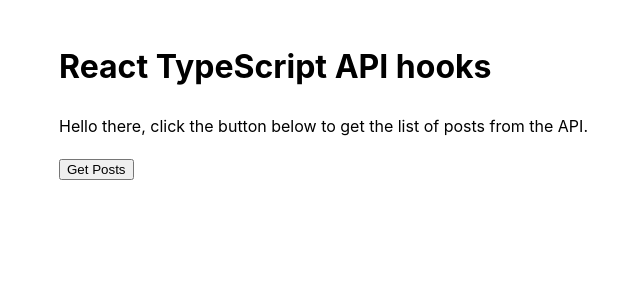
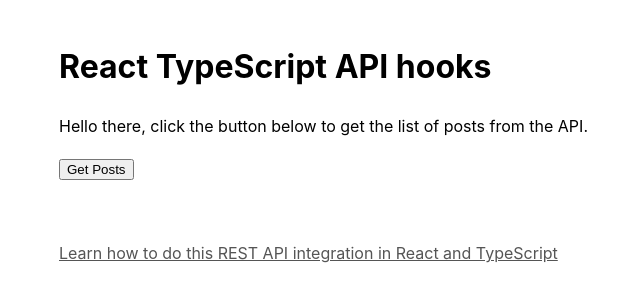
Before and after one commit to dominicarrojado/react-typescript-api-hooks, a React (Create React App) app: page / in a window 1280 px wide. Shown: the top 302 px of the page, without its empty margins (296-936 px from the left). Built offline with nearby package versions, Linux system fonts and the light colour scheme.

Commit message:
add link to blog

```diff
--- a/src/App.css
+++ b/src/App.css
@@ -24,3 +24,16 @@
 .post p {
   color: #777;
 }
+
+.footer {
+  padding: 60px 0 30px;
+}
+
+.footer a {
+  color: #555555;
+  text-decoration: underline;
+}
+
+.footer a:hover {
+  color: #000000;
+}
--- a/src/App.tsx
+++ b/src/App.tsx
@@ -40,6 +40,11 @@ function App() {
           </ul>
         </>
       )}
+      <footer className="footer">
+        <a href="https://dominicarrojado.com/posts/how-to-integrate-with-a-rest-api-using-react-hooks-and-typescript-with-tests/">
+          Learn how to do this REST API integration in React and TypeScript
+        </a>
+      </footer>
     </div>
   );
 }
```
